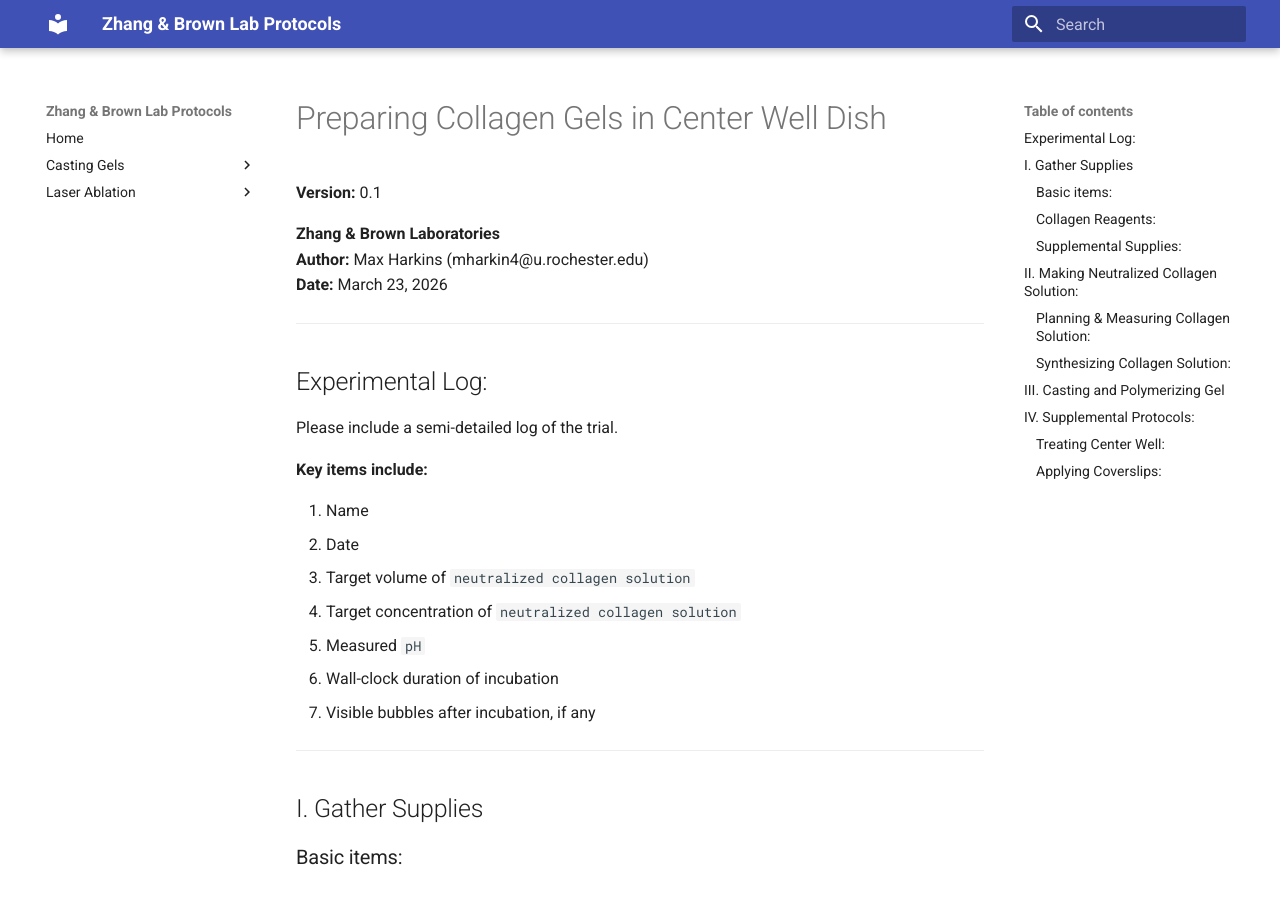
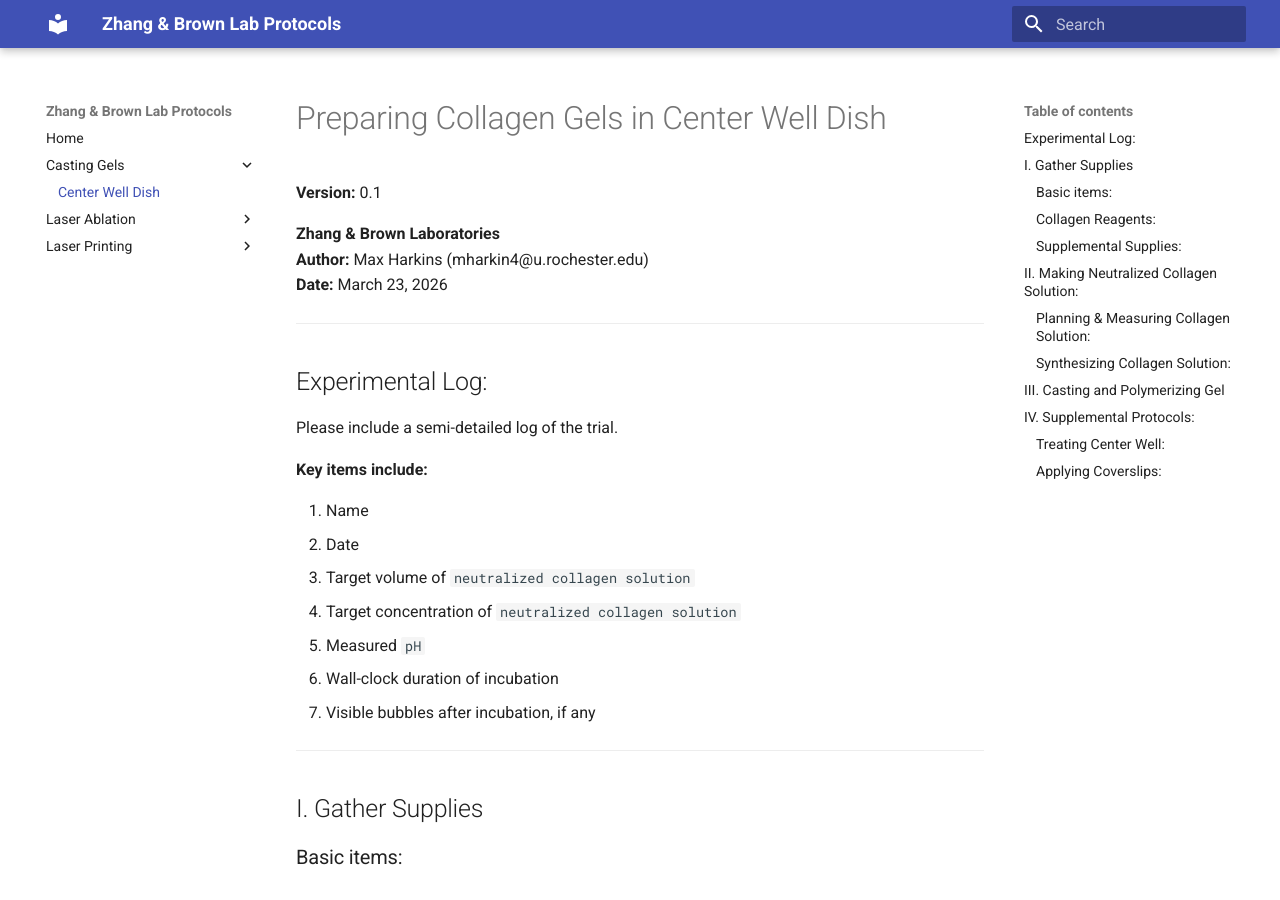
Before and after one commit to maxharkins/Zhang-and-Brown-Lab-Protocols, an MkDocs documentation site: the page built from docs/casting_gels/center_well_dish.md, in a window 1280 px wide and 900 px high. Built offline with MkDocs 1.6.1 and Material for MkDocs 9.7.7, drawn with Linux system fonts in a browser that asks for light colours.

Commit message:
Fix paths

```diff
--- a/mkdocs.yml
+++ b/mkdocs.yml
@@ -8,6 +8,8 @@
 nav:
   - Home: index.md
   - Casting Gels:
-      - Center Well Dish: casting_gels/cast_gel_center_well_dish.md
+      - Center Well Dish: casting_gels/center_well_dish.md
   - Laser Ablation:
-      - Template: laser_ablation/template.md
+      - Template: laser_ablation/protocol_template.md
+  - Laser Printing:
+      - Template: laser_printing/protocol_template.md
```
Also changed, not shown: 1 other file.
